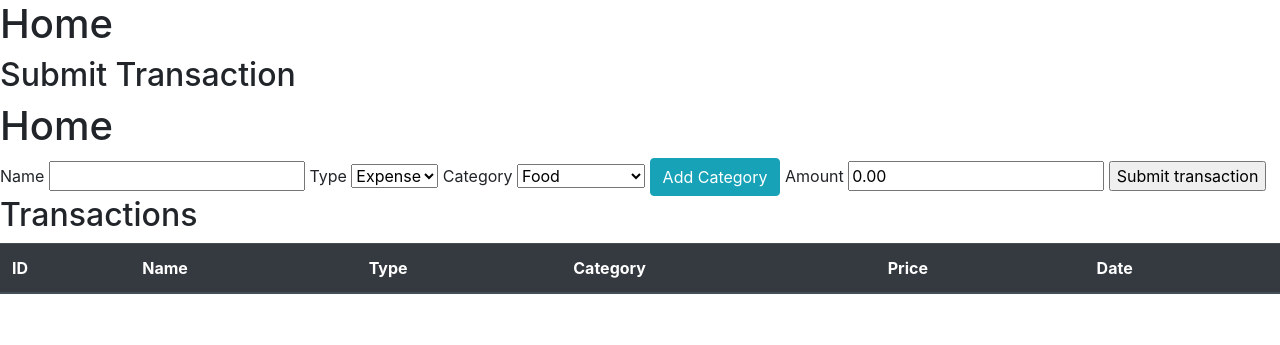
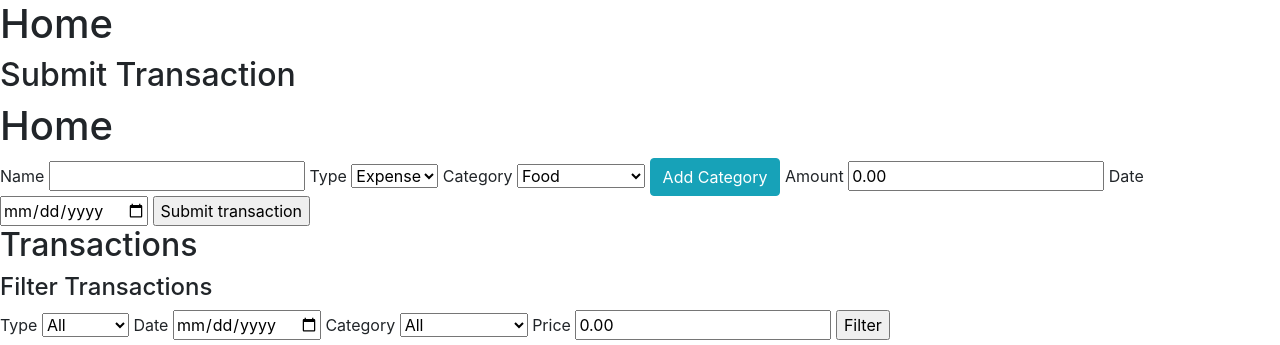
Before and after one commit to GregorPorsch/FinanceTracker, a Flask app: page / in a window 1280 px wide. Shown: the part 56-401 px from the top of the page. Run offline with Flask 3, Linux system fonts and the light colour scheme; a user stored in the database is signed in; data comes from the database, SQL or seed files in the repository; both versions use the stored data as it was after the commit; lists and menus that the app fills with data are empty; some libraries are stand-ins or nearby versions.

Commit message:
Filter Function

```diff
--- a/tracker/forms.py
+++ b/tracker/forms.py
@@ -1,7 +1,7 @@
 from flask_login import current_user
 from flask_wtf import FlaskForm
-from wtforms import StringField, SubmitField, PasswordField, SelectField, DecimalField
-from wtforms.validators import Length, DataRequired, Email, EqualTo, ValidationError
+from wtforms import StringField, SubmitField, PasswordField, SelectField, DecimalField, DateField
+from wtforms.validators import Length, DataRequired, Email, EqualTo, ValidationError, Optional
 
 from tracker.models import Category
 from tracker.models import User
@@ -37,6 +37,7 @@ class TransactionForm(FlaskForm):
     type = SelectField(label="Type", validators=[DataRequired()], choices=[("Expense", "Expense"), ("Income", "Income")])
     category = SelectField(label="Category", validators=[DataRequired()])
     amount = DecimalField(label="Amount", validators=[DataRequired()], places=2, default=0.0)
+    date = DateField(label="Date", validators=[DataRequired()], format='%Y-%m-%d')
     submit = SubmitField(label="Submit transaction", name="submit_transaction")
 
     def __init__(self, *args, **kwargs):
@@ -63,3 +64,18 @@ class DeleteTransactionForm(FlaskForm):
 class TransactionHistoryForm(FlaskForm):
     time_period = SelectField(label="Time Period", validators=[DataRequired()], choices=[("week", "Week"), ("month", "Month"), ("year", "Year")])
     submit = SubmitField(label="Get transactions", name="get_transactions")
+
+class FilterForm(FlaskForm):
+    type = SelectField(label="Type", validators=[Optional()], choices=[("All", "All"), ("Expense", "Expense"), ("Income", "Income")])
+    date = DateField(label="Date", validators=[Optional()], format='%Y-%m-%d')
+    category = SelectField(label="Category", validators=[Optional()], choices=[("All", "All")])
+    price = DecimalField(label="Price", validators=[Optional()], places=2, default=0.0)
+    submit = SubmitField(label="Filter", validators=[Optional()], name="filter_transactions")
+
+    def __init__(self, *args, **kwargs):
+        super(FilterForm, self).__init__(*args, **kwargs)
+        categories = Category.query.filter_by(user_id=current_user.user_id).all()
+        if categories:
+            self.category.choices = [("All", "All")] + [(category.name, category.name) for category in categories]
+        else:
+            self.category.choices = [("All", "All")]
--- a/tracker/routes.py
+++ b/tracker/routes.py
@@ -1,9 +1,9 @@
 from tracker import app, db
 from tracker.models import User, Transaction, Category
 from flask import render_template, redirect, url_for, flash, request, jsonify
-from tracker.forms import RegisterForm, LoginForm, TransactionForm, CategoryForm, DeleteTransactionForm
+from tracker.forms import RegisterForm, LoginForm, TransactionForm, CategoryForm, DeleteTransactionForm, FilterForm
 from flask_login import login_user, logout_user, login_required, current_user
-from sqlalchemy import func, and_
+from sqlalchemy import func, and_, extract
 from datetime import datetime, timedelta
 
 from tracker import app
@@ -16,12 +16,14 @@ def home_page():
     transaction_form = TransactionForm()
     category_form = CategoryForm()
     delete_transaction_form = DeleteTransactionForm()
+    filter_form = FilterForm()
 
     if "submit_transaction" in request.form and transaction_form.validate_on_submit():
         transaction_to_create = Transaction(name=transaction_form.name.data,
                                     type=transaction_form.type.data,
                                     category=transaction_form.category.data,
                                     amount=transaction_form.amount.data,
+                                    date=transaction_form.date.data,
                                     user_id=current_user.user_id)
         db.session.add(transaction_to_create)
 
@@ -63,8 +65,35 @@ def home_page():
         for err_msg in delete_transaction_form.errors.values():
             flash(err_msg[0], category="danger")
 
-    transactions = Transaction.query.filter_by(user_id=current_user.user_id)
-    return render_template('home.html', transactions=transactions, transaction_form=transaction_form, category_form=category_form, delete_transaction_form=delete_transaction_form)
+    # Start with a base query
+    query = Transaction.query.filter_by(user_id=current_user.user_id)
+
+    # If the form validates, add filters based on the form data
+    if filter_form.validate_on_submit():
+        if filter_form.type.data and filter_form.type.data != "All":
+            query = query.filter(Transaction.type == filter_form.type.data)
+        if filter_form.date.data:
+            query = query.filter(extract('year', Transaction.date) == filter_form.date.data.year,
+                                 extract('month', Transaction.date) == filter_form.date.data.month,
+                                 extract('day', Transaction.date) == filter_form.date.data.day)
+        if filter_form.category.data and filter_form.category.data != "All":
+            query = query.filter(Transaction.category == filter_form.category.data)
+        if filter_form.price.data:
+            query = query.filter(Transaction.amount_rounded == filter_form.price.data)
+
+    # Execute the query to get the transactions
+    transactions = query.all()
+
+    if filter_form.errors != {}:
+        for err_msg in filter_form.errors.values():
+            flash("Filter: " + err_msg[0], category="danger")
+
+    return render_template('home.html',
+                           transactions=transactions,
+                           transaction_form=transaction_form,
+                           category_form=category_form,
+                           delete_transaction_form=delete_transaction_form,
+                           filter_form=filter_form)
 
 @app.route('/statistics', methods=["GET", "POST"])
 @login_required
--- a/tracker/templates/home.html
+++ b/tracker/templates/home.html
@@ -28,11 +28,32 @@ Home
         {{ transaction_form.amount.label() }}
         {{ transaction_form.amount }}
 
+        {{ transaction_form.date.label() }}
+        {{ transaction_form.date }}
+
         {{ transaction_form.submit }}
     </form>
 
     <!-- Displaying Transactions -->
     <h2>Transactions</h2>
+    <h4>Filter Transactions</h4>
+    <form method="post">
+        {{ filter_form.hidden_tag() }}
+
+        {{ filter_form.type.label() }}
+        {{ filter_form.type }}
+
+        {{ filter_form.date.label() }}
+        {{ filter_form.date }}
+
+        {{ filter_form.category.label() }}
+        {{ filter_form.category }}
+
+        {{ filter_form.price.label() }}
+        {{ filter_form.price }}
+
+        {{ filter_form.submit }}
+    </form>
     <table class="table table-hover table-dark">
         <thead>
         <tr>
@@ -53,7 +74,7 @@ Home
                 <td>{{ transaction.type }}</td>
                 <td>{{ transaction.category }}</td>
                 <td>{{ "%.2f"|format(transaction.amount_rounded) }}$</td>
-                <td>{{ transaction.date.strftime('%d-%m-%Y %H:%M:%S') }}</td>
+                <td>{{ transaction.date.strftime('%d-%m-%Y') }}</td>
                 <td>
                     <button type="button" class="btn btn-outline-danger" style="margin-bottom:5px" data-toggle="modal" data-target="#Modal-Delete-Transaction">
                         Delete
```
Also changed, not shown: instance/tracker.db.
